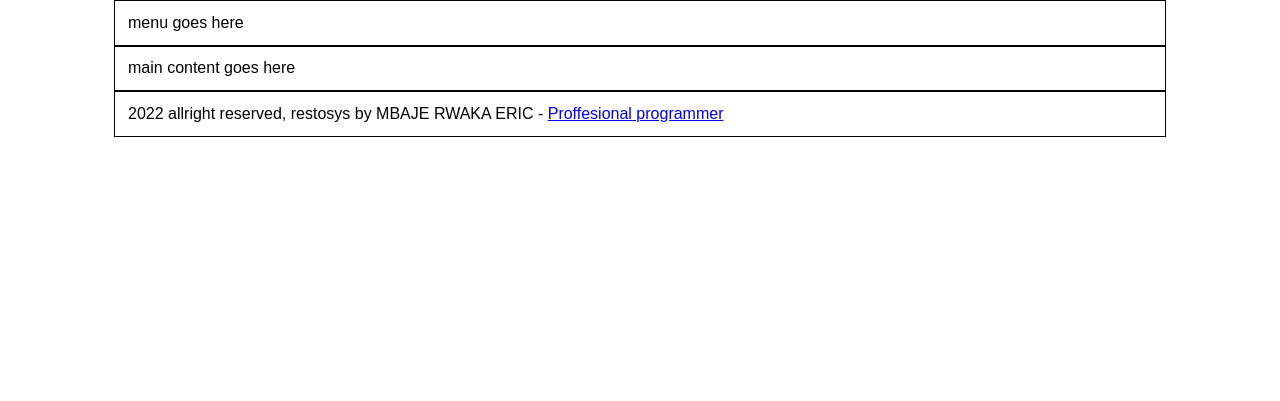
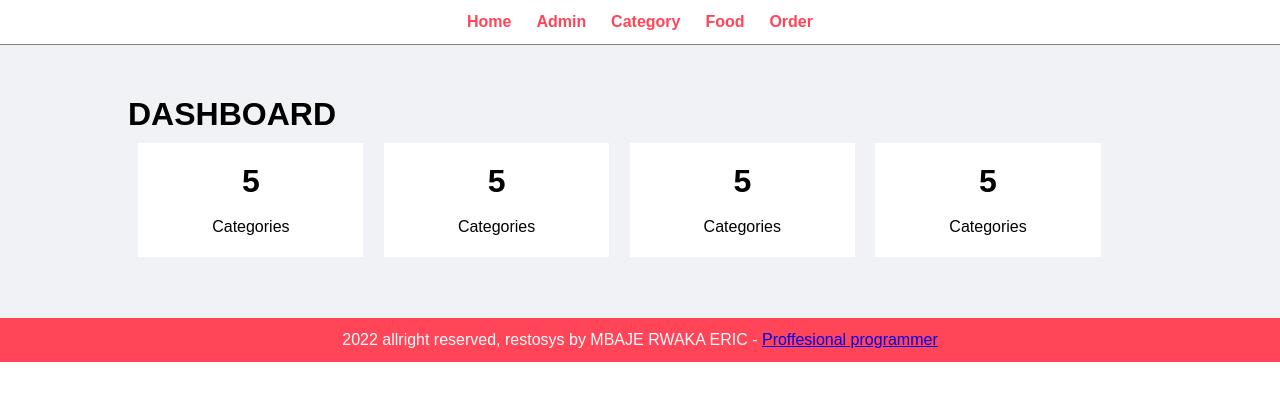
Before and after one commit to MBAJERWAKAERIC/restosys, a PHP site: page /admin/index.php in a window 1280 px wide. Shown: the top 401 px of the page. Run offline with PHP 8.4, Linux system fonts and the light colour scheme.

Commit message:
added admin dashboard

```diff
--- a/admin/index.php
+++ b/admin/index.php
@@ -9,9 +9,15 @@
 </head>
 <body>
     <!--Menu Section starts -->
-    <div class="menu">
+    <div class="menu text-center">
         <div class="wrapper">
-        menu goes here
+            <ul>
+                <li><a href="#">Home</a></li>
+                <li><a href="#">Admin</a></li>
+                <li><a href="#">Category</a></li>
+                <li><a href="#">Food</a></li>
+                <li><a href="#">Order</a></li>
+            </ul>
         </div>
     </div>
     <!-- Menu section ends -->
@@ -19,7 +25,32 @@
      <!--Menu contents Section starts -->
      <div class="main-content">
      <div class="wrapper">
-        main content goes here
+        <h1><strong>DASHBOARD</strong></h1>
+        <div class="col-4 text-center">
+            <h1>5</h1>
+            <br />
+            Categories
+        </div>
+
+        <div class="col-4 text-center">
+            <h1>5</h1>
+            <br />
+            Categories
+        </div>
+
+        <div class="col-4 text-center">
+            <h1>5</h1>
+            <br />
+            Categories
+        </div>
+
+        <div class="col-4 text-center">
+            <h1>5</h1>
+            <br />
+            Categories
+        </div>
+
+        <div class="clearfix"></div>
         </div>
     </div>
     <!-- Menu contents section ends -->
--- a/css/admin.css
+++ b/css/admin.css
@@ -11,8 +11,67 @@ version :1.0;
 }
 
 .wrapper {
-    border: 1px solid black;
     padding: 1%;
     width: 80%;
     margin: 0 auto;
 }
+
+.text-center {
+    text-align: center;
+}
+
+.clearfix {
+    float: none;
+    clear: both;
+}
+
+
+/* css for menu*/
+
+.menu {
+    text-align: center;
+    border-bottom: 1px solid grey;
+}
+
+.menu ul {
+    list-style-type: none;
+}
+
+.menu ul li {
+    display: inline;
+    padding: 1%;
+}
+
+.menu ul li a {
+    text-decoration: none;
+    font-weight: bold;
+    color: #ff4557;
+}
+
+.menu ul li a:hover {
+    color: #ff4557;
+}
+
+
+/*css for main content*/
+
+.main-content {
+    background-color: #f1f2f6;
+    padding: 3% 0;
+}
+
+.col-4 {
+    width: 18%;
+    background-color: white;
+    margin: 1%;
+    padding: 2%;
+    float: left;
+}
+
+
+/* css for footer*/
+
+.footer {
+    background-color: #ff4557;
+    color: white;
+}
```
